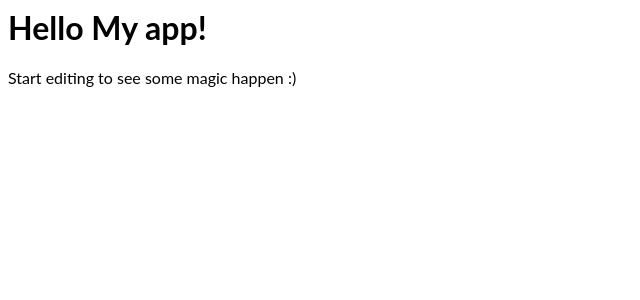
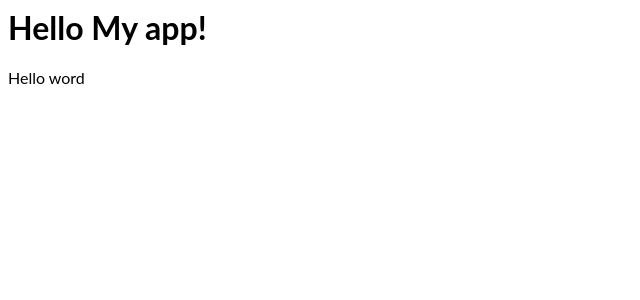
Before and after one commit to colissius/angular-daniele-corso, an Angular app: page / in a window 1280 px wide. Shown: the top 300 px of the page, without its empty margins (0-640 px from the left). Built offline with nearby package versions, Linux system fonts and the light colour scheme.

Commit message:
1 file modified

```diff
--- a/src/app/app.component.html
+++ b/src/app/app.component.html
@@ -1,4 +1,2 @@
 <hello name="{{ name }}"></hello>
-<p>
-  Start editing to see some magic happen :)
-</p>
+<p>Hello word</p>
```
